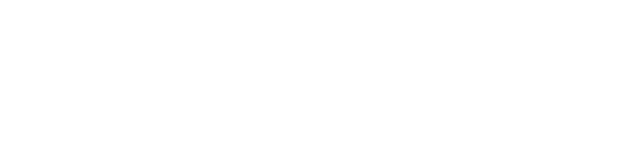
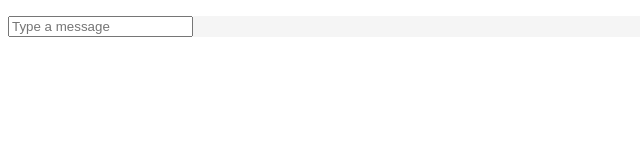
Before and after one commit to jmundr61/8DM, a plain HTML site: page index.html in a window 1280 px wide. Shown: the whole page, without its empty margins (0-640 px from the left). Drawn offline with Linux system fonts and the light colour scheme.

Commit message:
Update index.html

```diff
--- a/index.html
+++ b/index.html
@@ -1,2 +1,15 @@
-<script type="text/javascript">function add_chatinline(){var hccid=89896810;var nt=document.createElement("script");nt.async=true;nt.src="https://mylivechat.com/chatinline.aspx?hccid="+hccid;var ct=document.getElementsByTagName("script")[0];ct.parentNode.insertBefore(nt,ct);}
-add_chatinline(); </script>
+<!DOCTYPE html>
+<html>
+    <body>
+        <div class="col-sm-3 col-sm-offset-4 frame">
+            <ul></ul>
+            <div>
+                <div class="msj-rta macro" style="margin:auto">
+                    <div class="text text-r" style="background:whitesmoke !important">
+                        <input class="mytext" placeholder="Type a message"/>
+                    </div>
+                </div>
+            </div>
+        </div>
+    </body>
+</html>
```
